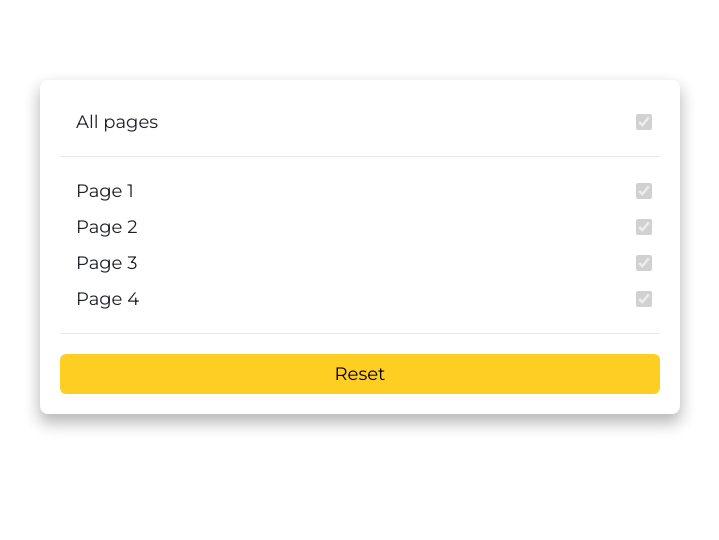
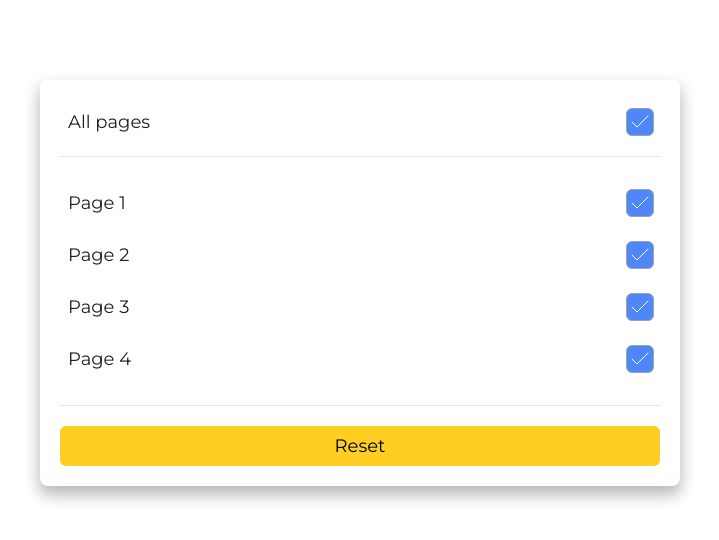
Before and after one commit to rommel-coreform/test-coding, a React (Vite) app: page / in a window 1280 px wide. Both pictures are taken after a click on the button "Done". Shown: the top 540 px of the page, without its empty margins (280-999 px from the left). Built offline with nearby package versions, Linux system fonts and the light colour scheme.

Commit message:
customized checkbox

```diff
--- a/src/App.tsx
+++ b/src/App.tsx
@@ -50,13 +50,14 @@ const App = () => {
         <hr className="my-5 h-0.2 bg-slate-300" />
         {pages.map((page) => {
           return (
+            <div key={page} className="py-1">
               <Input
-              key={page}
                 page={page}
                 checked={checkedPages.includes(page)}
                 disabled={done}
                 handleChangeCheckbox={handleChangeCheckPage}
               />
+            </div>
           );
         })}
         <hr className="my-5 h-0.2 bg-slate-300" />
--- a/src/components/ui/Input.tsx
+++ b/src/components/ui/Input.tsx
@@ -10,18 +10,32 @@ interface Props {
 const Input: FC<Props> = ({ page, checked, disabled, handleChangeCheckbox }) => {
   return (
     <div className="flex justify-between m-2 items-center">
-      <label htmlFor={page} className="ms-2 text-lg font-normal text-black">
+      <label htmlFor={page} className="text-lg font-normal text-black">
         {page}
       </label>
+      <div className="relative flex items-center justify-center pr-3">
         <input
+          type="checkbox"
           checked={checked}
           onChange={(e) => handleChangeCheckbox(e)}
           disabled={disabled}
           id={page}
-        type="checkbox"
           name={page}
-        className="w-4 h-4 text-yellow hover:bg-blue-light"
+          className="absolute peer shrink-0 appearance-none w-7 h-7 border-1 border-blue-500 rounded-md bg-white checked:bg-blue checked:border-transparent focus:outline-none focus:ring-offset-0 focus:ring-2 focus:ring-blue-100 disabled:border-gray-400 disabled:bg-blue-light"
         />
+        <svg
+          className="absolute w-6 h-6 hidden peer-checked:block pointer-events-none"
+          xmlns="http://www.w3.org/2000/svg"
+          viewBox="0 0 24 24"
+          fill="none"
+          stroke={"white"}
+          strokeWidth="1"
+          strokeLinecap="round"
+          strokeLinejoin="round"
+        >
+          <polyline points="20 6 9 17 4 12"></polyline>
+        </svg>
+      </div>
     </div>
   );
 };
--- a/tailwind.config.js
+++ b/tailwind.config.js
@@ -13,6 +13,9 @@ export default {
       fontFamily: {
         montserrat: ["Montserrat"],
       },
+      borderWidth: {
+        1: "1px",
+      },
     },
   },
   plugins: [],
```
Lines whose indentation alone changed are shown as unchanged.
